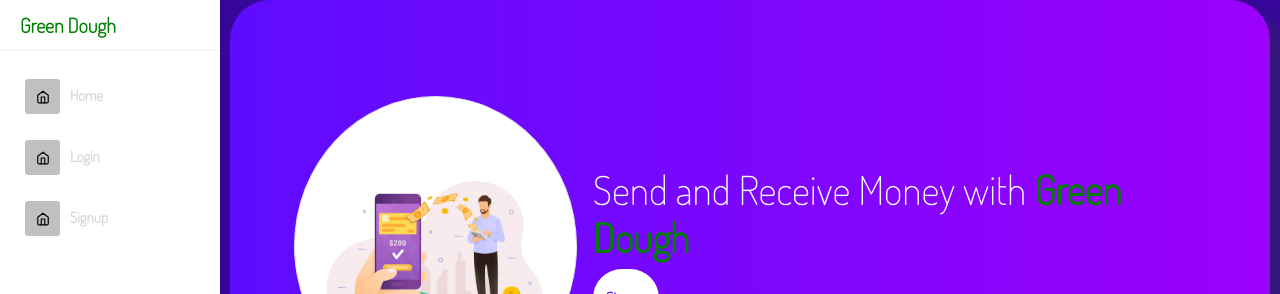
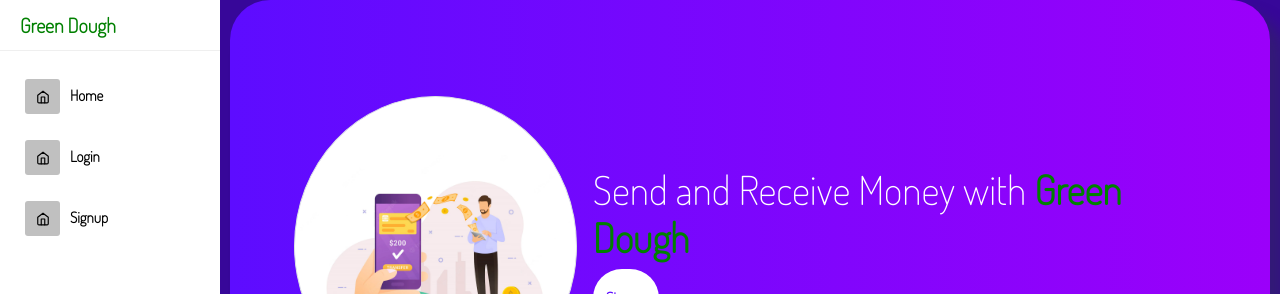
Before and after one commit to avni0000patel/green-dough, a React (Create React App) app in the folder client/: page / in a window 1280 px wide. Shown: the top 294 px of the page. Built offline with nearby package versions, Linux system fonts and the light colour scheme.

Commit message:
fixed sidebar

```diff
--- a/client/src/components/Home/sidebar.css
+++ b/client/src/components/Home/sidebar.css
@@ -1,8 +1,10 @@
 #header {
-    position: absolute;
+    position: fixed;
     width: 220px;
     height: 100vh;
     background-color: white;
+    overflow: hidden;
+    z-Index: -1;
 }
 
 #header .closemenu {
@@ -51,7 +53,7 @@
 }
 
 #header .pro-sidebar-inner .pro-sidebar-layout ul .pro-inner-item {
-    color: rgb(212, 212, 212);
+    color: black;
     margin: 10px 0px;
     font-weight: bold;
 }
```
